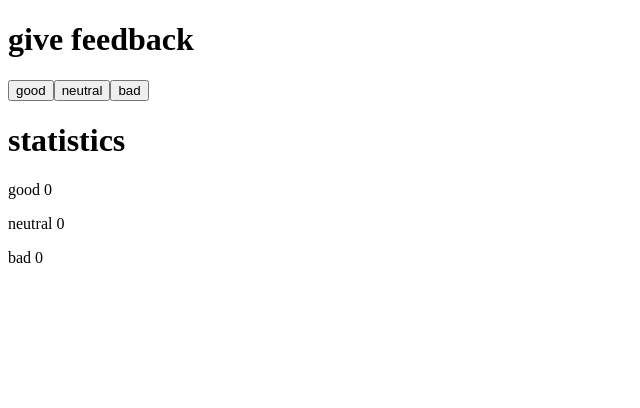
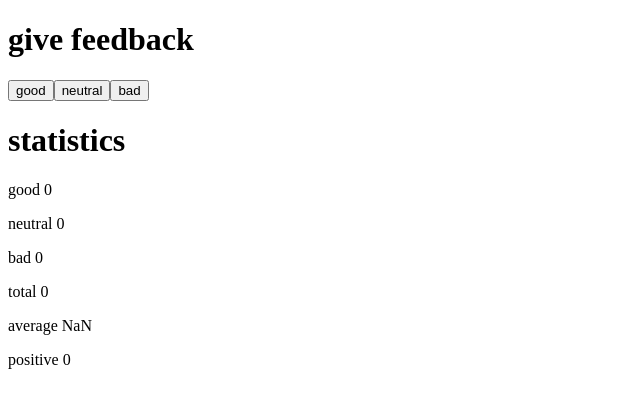
Before and after one commit to brunoades/fullstackopen2022, a React (Create React App) app in the folder part1/unicafe/: page / in a window 1280 px wide. Shown: the top 408 px of the page, without its empty margins (0-640 px from the left). Built offline with nearby package versions, Linux system fonts and the light colour scheme; the HTML template or start-up script is replaced by a standard one.

Commit message:
1.7: unicafe step2

```diff
--- a/part1/unicafe/src/App.js
+++ b/part1/unicafe/src/App.js
@@ -17,6 +17,7 @@ const Button = (props) => {
 }
 
 const Statistics = (props) => {
+  console.log(props);
   return (
     <>
       <p>{props.text} {props.statistic}</p>
@@ -38,6 +39,17 @@ const App = () => {
   const handleBad = () => {
     setBad(bad + 1)
   }
+  const average = () => {
+    const total = good + neutral + bad
+    return (good - bad) / total
+  }
+  const goodPercentage = () => {
+    const total = good + neutral + bad
+    return good * 100 / 9
+  }
+  const total = () => {
+    return good + neutral + bad
+  }
   return (
     <>
       <Header title={'give feedback'} />
@@ -48,6 +60,9 @@ const App = () => {
       <Statistics text={'good'} statistic={good}/>
       <Statistics text={'neutral'} statistic={neutral}/>
       <Statistics text={'bad'} statistic={bad}/>
+      <Statistics text={'total'} statistic={total()} />
+      <Statistics text={'average'} statistic={average()} />
+      <Statistics text={'positive'} statistic={goodPercentage()} />
     </>
   );
 }
```
